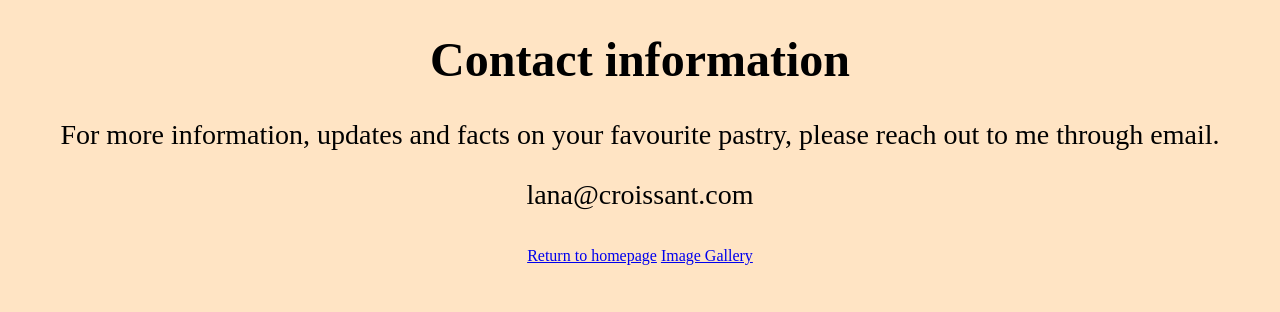
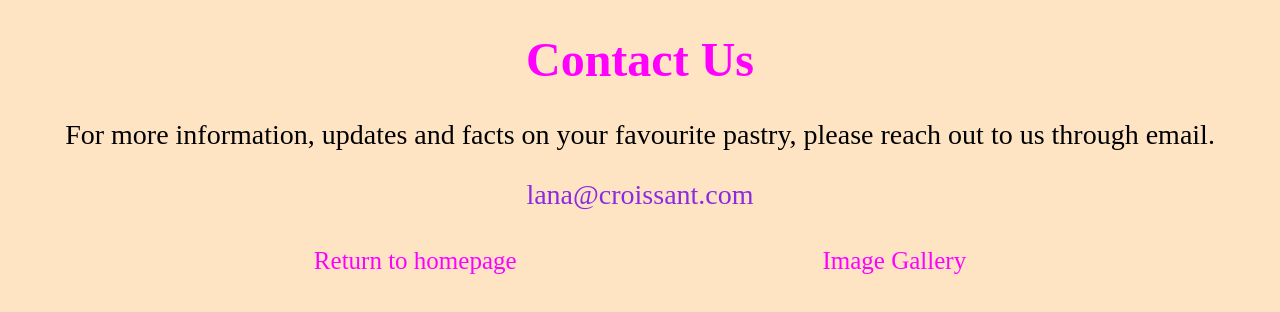
Before and after one commit to PossumCodes/Croissant, a plain HTML site: page contact.html in a window 1280 px wide. Drawn offline with Linux system fonts and the light colour scheme.

Commit message:
Added additional styling and SEO to page

```diff
--- a/contact.html
+++ b/contact.html
@@ -5,21 +5,25 @@
     <meta http-equiv="X-UA-Compatible" content="IE=edge" />
     <meta name="viewport" content="width=device-width, initial-scale=1.0" />
     <link rel="stylesheet" href="/css/styles.css" />
-    <title>Contact me</title>
+    <title>Contact Us</title>
   </head>
   <body>
-    <h1>Contact information</h1>
+    <h1>Contact Us</h1>
     <p class="contact-request">
       For more information, updates and facts on your favourite pastry, please
-      reach out to me through email.
+      reach out to us through email.
     </p>
     <div class="email-address">lana@croissant.com</div>
     <br />
     <br />
 
     <div class="nav-links">
-      <a href="/index.html">Return to homepage</a>
-      <a href="/photo.html">Image Gallery</a>
+      <a href="/index.html" class="homepage-link" title="Homepage"
+        >Return to homepage</a
+      >
+      <a href="/photo.html" class="gallery-link" title="Image Gallery"
+        >Image Gallery</a
+      >
     </div>
   </body>
 </html>
--- a/css/styles.css
+++ b/css/styles.css
@@ -5,12 +5,14 @@ body {
 h1 {
   text-align: center;
   font-size: 48px;
+  color: magenta;
 }
 
 img {
   display: block;
   margin: 0 auto;
   max-width: 800px;
+  margin-bottom: 25px;
 }
 
 .croissant-introduction {
@@ -22,7 +24,9 @@ img {
 }
 
 .nav-links {
-  text-align: center;
+  display: flex;
+  justify-content: space-evenly;
+  font-size: 25px;
 }
 
 .contact-request {
@@ -33,4 +37,22 @@ img {
 .email-address {
   text-align: center;
   font-size: 28px;
+  color: blueviolet;
 }
+
+.email-address:hover {
+  color: magenta;
+  text-decoration: underline;
+  cursor: pointer;
+}
+
+.homepage-link,
+.contact-link,
+.gallery-link {
+  text-decoration: none;
+  color: magenta;
+}
+
+.croissant-introduction {
+  margin-bottom: 25px;
+}
```
Also changed, not shown: index.html (+11 -3 lines), photo.html (+8 -4 lines).
